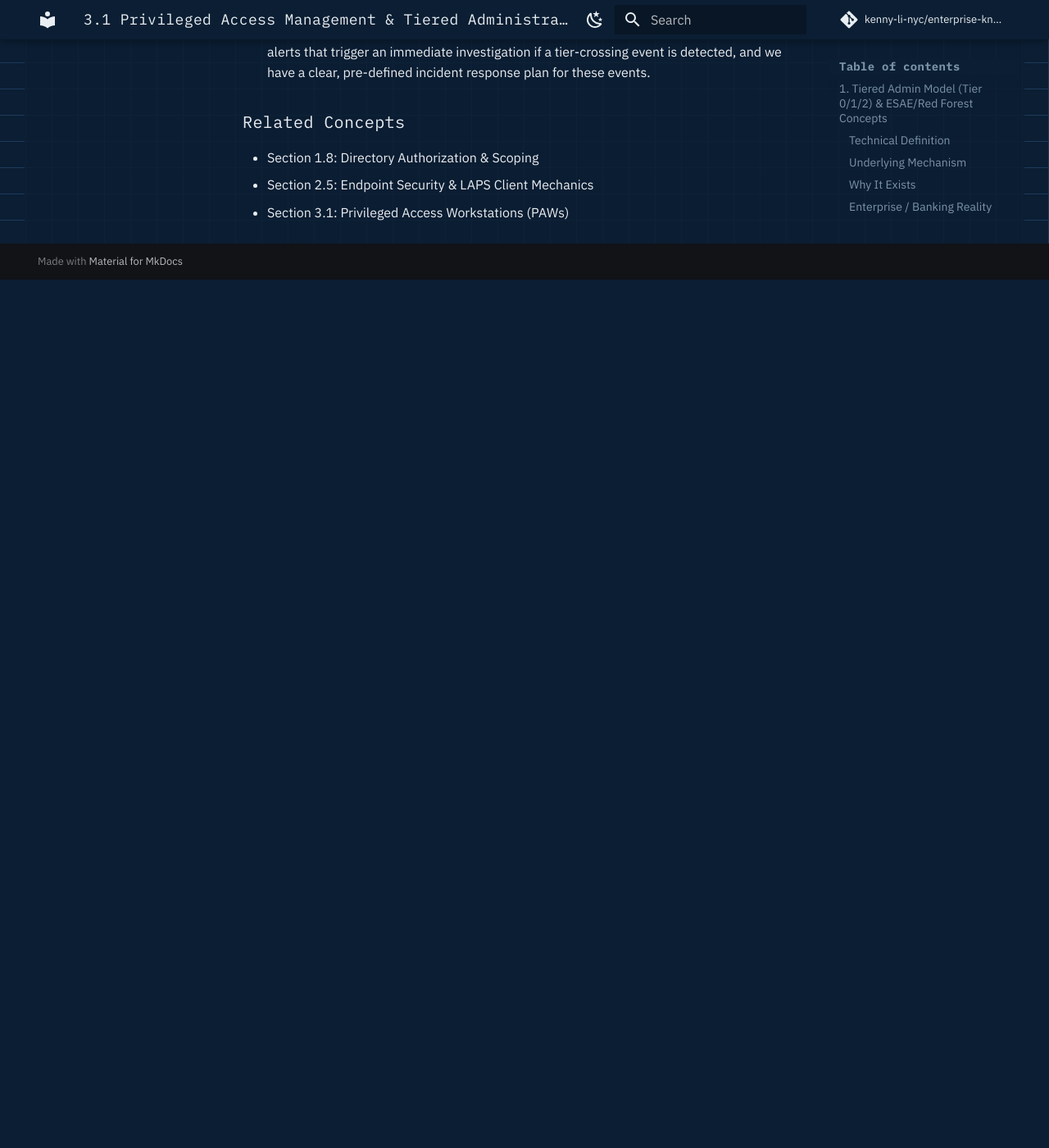
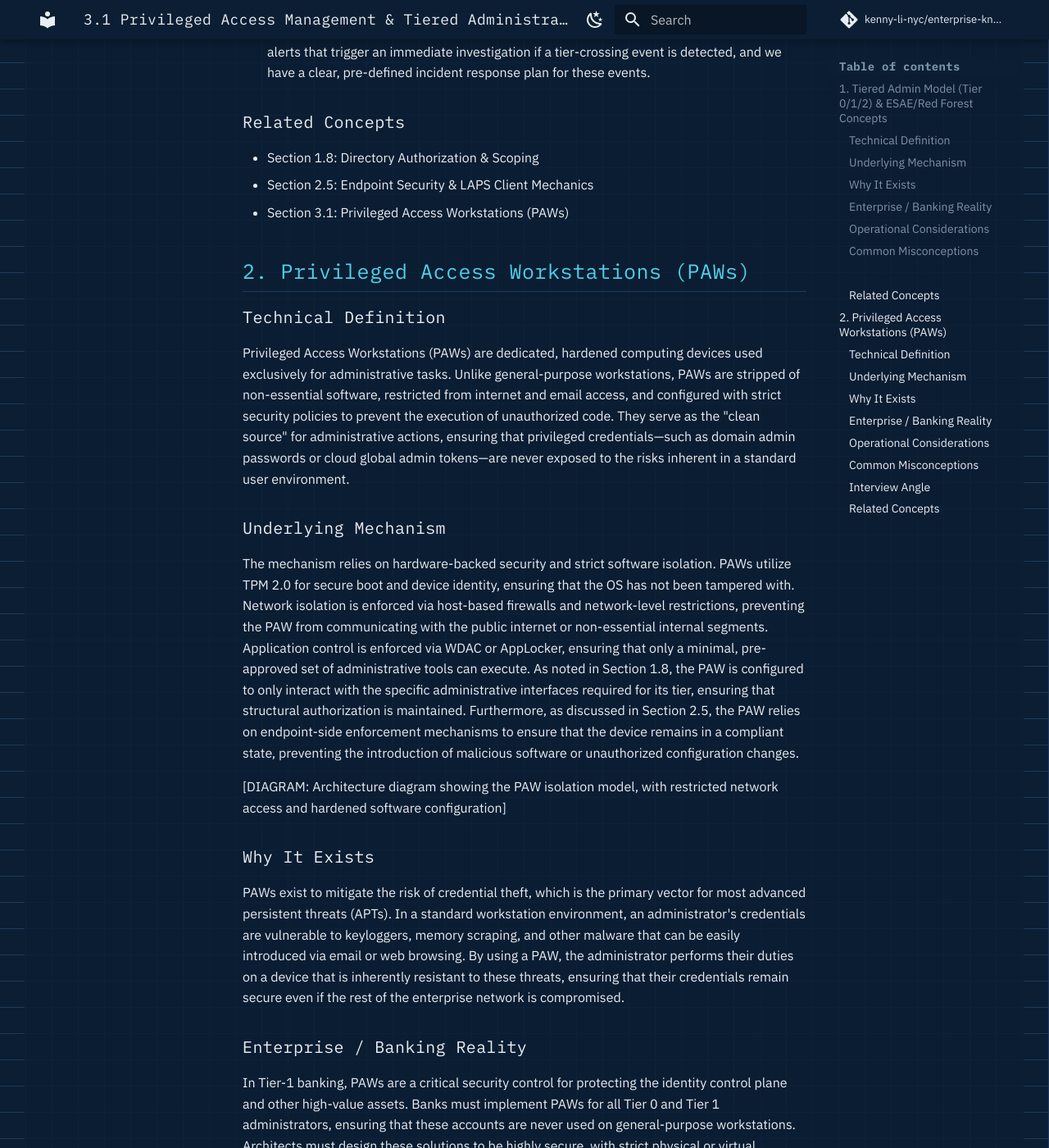
Before and after one commit to kenny-li-nyc/enterprise-knowledge-base, an MkDocs documentation site: the page built from docs/security/privileged-access-management-tiered-administration.md, in a window 1280 px wide and 1400 px high, scrolled down 2611 px. Shown: the whole window at 82% size. Built offline with MkDocs 1.6.1 and Material for MkDocs 9.7.7, drawn with Linux system fonts in a browser that asks for light colours; comment, search, counter and statistics services are not loaded; before the commit the page ends 2952 px from its top, so only the background shows below that; some of the changed text lies outside the part shown.

Commit message:
docs: add section on Privileged Access Workstations (PAWs)
Co-authored-by: aider (gemini/gemini-3.1-flash-lite) <aider@aider.chat>

```diff
--- a/docs/security/privileged-access-management-tiered-administration.md
+++ b/docs/security/privileged-access-management-tiered-administration.md
@@ -37,3 +37,41 @@ Operationalizing the tiered model requires a disciplined, policy-driven approach
 - Section 1.8: Directory Authorization & Scoping
 - Section 2.5: Endpoint Security & LAPS Client Mechanics
 - Section 3.1: Privileged Access Workstations (PAWs)
+
+## 2. Privileged Access Workstations (PAWs)
+
+### Technical Definition
+Privileged Access Workstations (PAWs) are dedicated, hardened computing devices used exclusively for administrative tasks. Unlike general-purpose workstations, PAWs are stripped of non-essential software, restricted from internet and email access, and configured with strict security policies to prevent the execution of unauthorized code. They serve as the "clean source" for administrative actions, ensuring that privileged credentials—such as domain admin passwords or cloud global admin tokens—are never exposed to the risks inherent in a standard user environment.
+
+### Underlying Mechanism
+The mechanism relies on hardware-backed security and strict software isolation. PAWs utilize TPM 2.0 for secure boot and device identity, ensuring that the OS has not been tampered with. Network isolation is enforced via host-based firewalls and network-level restrictions, preventing the PAW from communicating with the public internet or non-essential internal segments. Application control is enforced via WDAC or AppLocker, ensuring that only a minimal, pre-approved set of administrative tools can execute. As noted in Section 1.8, the PAW is configured to only interact with the specific administrative interfaces required for its tier, ensuring that structural authorization is maintained. Furthermore, as discussed in Section 2.5, the PAW relies on endpoint-side enforcement mechanisms to ensure that the device remains in a compliant state, preventing the introduction of malicious software or unauthorized configuration changes.
+
+[DIAGRAM: Architecture diagram showing the PAW isolation model, with restricted network access and hardened software configuration]
+
+### Why It Exists
+PAWs exist to mitigate the risk of credential theft, which is the primary vector for most advanced persistent threats (APTs). In a standard workstation environment, an administrator's credentials are vulnerable to keyloggers, memory scraping, and other malware that can be easily introduced via email or web browsing. By using a PAW, the administrator performs their duties on a device that is inherently resistant to these threats, ensuring that their credentials remain secure even if the rest of the enterprise network is compromised.
+
+### Enterprise / Banking Reality
+In Tier-1 banking, PAWs are a critical security control for protecting the identity control plane and other high-value assets. Banks must implement PAWs for all Tier 0 and Tier 1 administrators, ensuring that these accounts are never used on general-purpose workstations. Architects must design these solutions to be highly secure, with strict physical or virtual isolation, and they must be integrated with the bank's broader security infrastructure, including EDR and SIEM, to ensure that any suspicious activity on a PAW is immediately detected and investigated.
+
+### Operational Considerations
+Operationalizing PAWs requires a disciplined, policy-driven approach. Administrators must maintain a strict inventory of all PAWs, ensuring that they are kept up-to-date and compliant with security baselines. Monitoring is critical; administrators must track all activity on PAWs, identify any unauthorized or suspicious behavior, and provide reporting on the compliance of the PAW fleet. Furthermore, administrators must ensure that they have a clear process for handling PAW-related support requests, providing support staff with the necessary tools and guidance to perform their duties without compromising the security boundary.
+
+[CLI: PowerShell command to verify the security configuration and compliance status of a PAW]
+
+### Common Misconceptions
+!!! warning
+    A common misconception is that a PAW is just "a laptop for admins." In reality, it is a highly specialized security boundary that must be strictly managed and isolated to be effective. Another error is assuming that PAWs are a "set and forget" solution; they require ongoing maintenance, as the security policies must be constantly updated to reflect changes in the threat landscape and the business.
+
+### Interview Angle
+1. Question: How do you handle the operational friction caused by the strict restrictions on PAWs?
+   Answer: We minimize friction by providing clear, well-documented procedures for administrative tasks and by using automation to streamline the process of performing common administrative actions. We also provide support staff with the necessary training and guidance to work effectively within the PAW environment, ensuring that they understand the importance of the security controls.
+2. Question: What are the key considerations when designing a PAW strategy for a Tier-1 bank?
+   Answer: The key considerations are isolation, security, and manageability. The PAW must be designed to provide the highest level of isolation, with strict network and application controls. It must also be secure, with hardware-backed security and continuous monitoring, and it must be manageable, with automated deployment and configuration management.
+3. Question: How do you handle the challenge of detecting and responding to suspicious activity on a PAW?
+   Answer: We use centralized monitoring and logging to track all activity on PAWs, identifying any unauthorized or suspicious behavior. We also implement automated alerts that trigger an immediate investigation if a security event is detected on a PAW, and we have a clear, pre-defined incident response plan for these events.
+
+### Related Concepts
+- Section 1.8: Directory Authorization & Scoping
+- Section 2.5: Endpoint Security & LAPS Client Mechanics
+- Section 3.1: Tiered Admin Model (Tier 0/1/2) & ESAE/Red Forest Concepts
```
